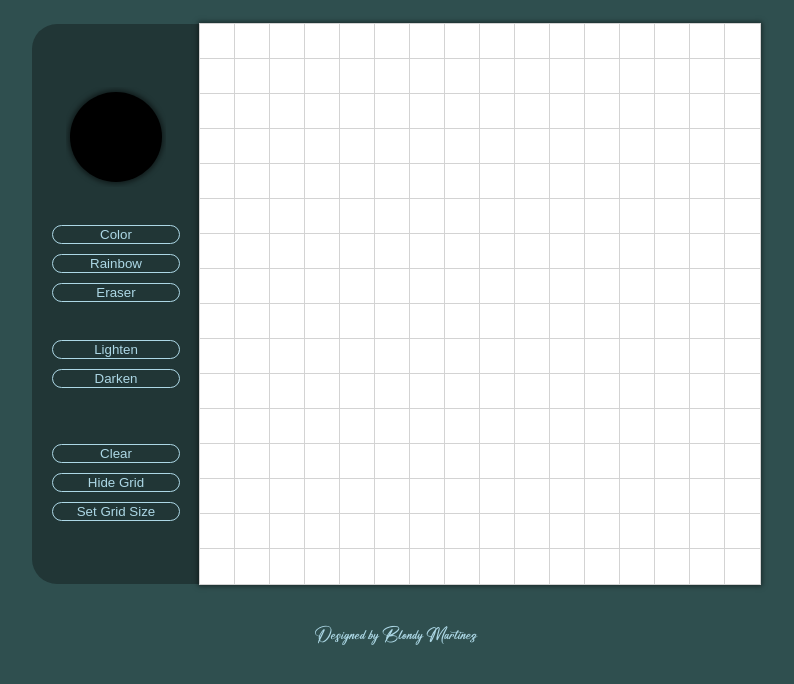
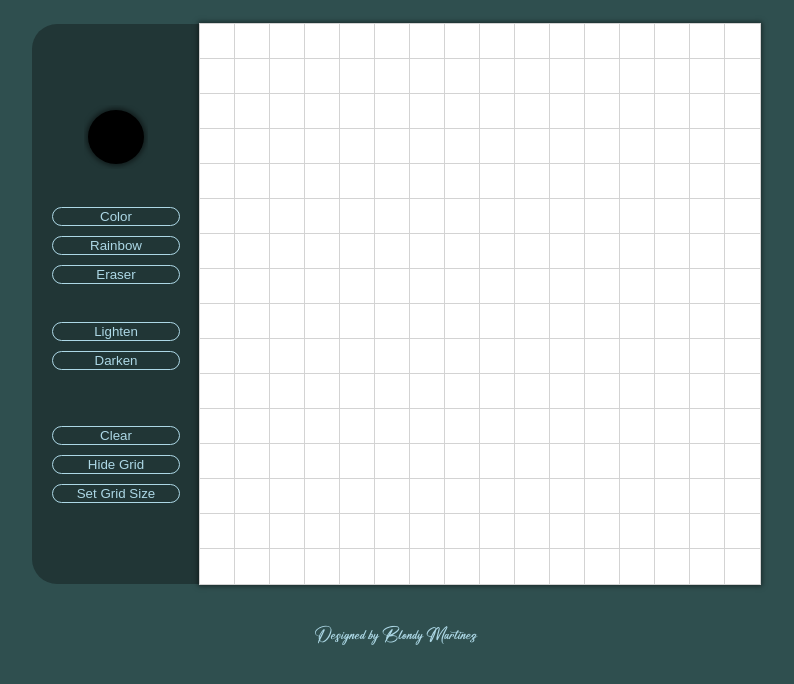
Before and after one commit to BlondyMartinez/Etch-A-Sketch, a plain HTML site: page index.html in a window 1280 px wide. Shown: the part 78-762 px from the top of the page, without its empty margins (252-1046 px from the left). Drawn offline with Linux system fonts and the light colour scheme.

Commit message:
styled utility class

```diff
--- a/src/style.css
+++ b/src/style.css
@@ -28,6 +28,7 @@ button{
     border-radius: 10px;
 }
 
+.utility:hover,
 .toggle:focus {
     background-color: #ADD8E6;
     color:rgb(33, 54, 54);
@@ -81,8 +82,8 @@ body {
     -moz-appearance: none;
     appearance: none;
     background-color: transparent;
-    width: 100px;
-    height: 100px;
+    width: 5vw;
+    height: 5vw;
     border: none;
     cursor: pointer;
 }
```
